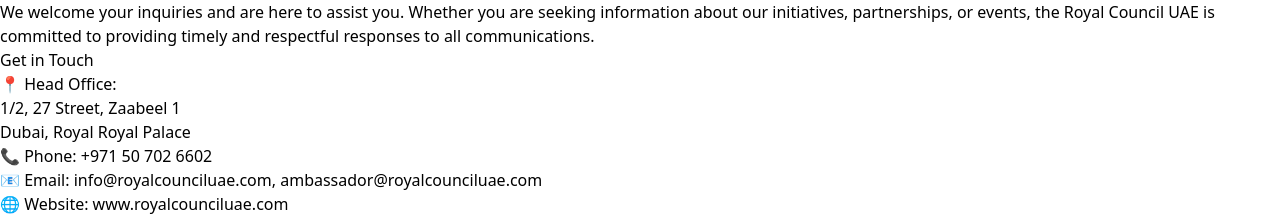
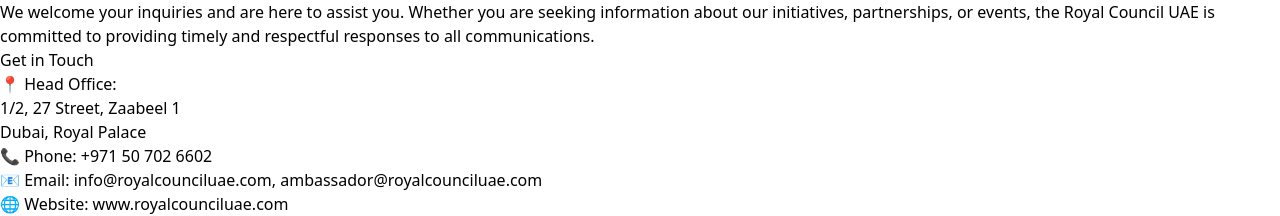
Before and after one commit to Hussein1710/royal, a React (Vite) app: page / in a window 1280 px wide. Shown: the part 1065-1281 px from the top of the page. Built offline with nearby package versions, Linux system fonts and the light colour scheme.

Commit message:
second change

```diff
--- a/src/components/Contactus.jsx
+++ b/src/components/Contactus.jsx
@@ -41,7 +41,7 @@
 
 <p>📍 Head Office:</p>
 <p>1/2, 27 Street, Zaabeel 1</p>
-<p>Dubai, Royal Royal Palace</p>
+<p>Dubai, Royal Palace</p>
 
 <p>📞 Phone: +971 50 702 6602</p>
 <p>📧 Email: info@royalcounciluae.com, ambassador@royalcounciluae.com</p>
```
